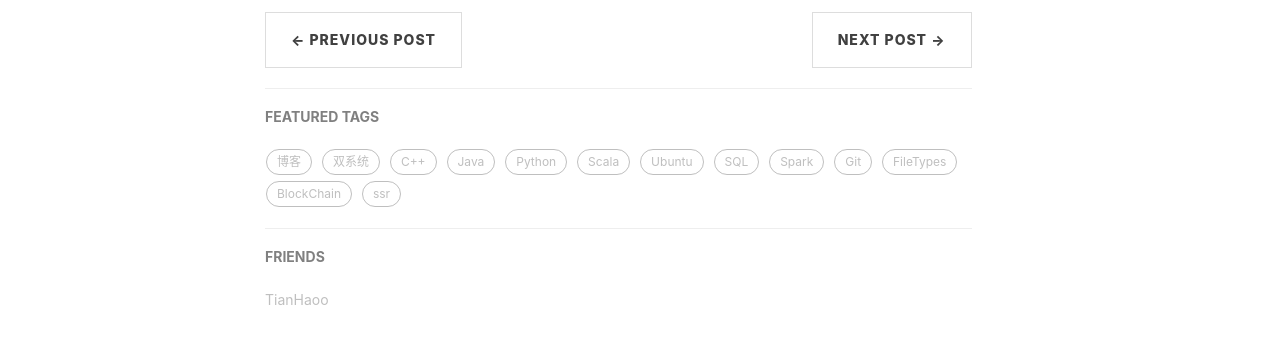
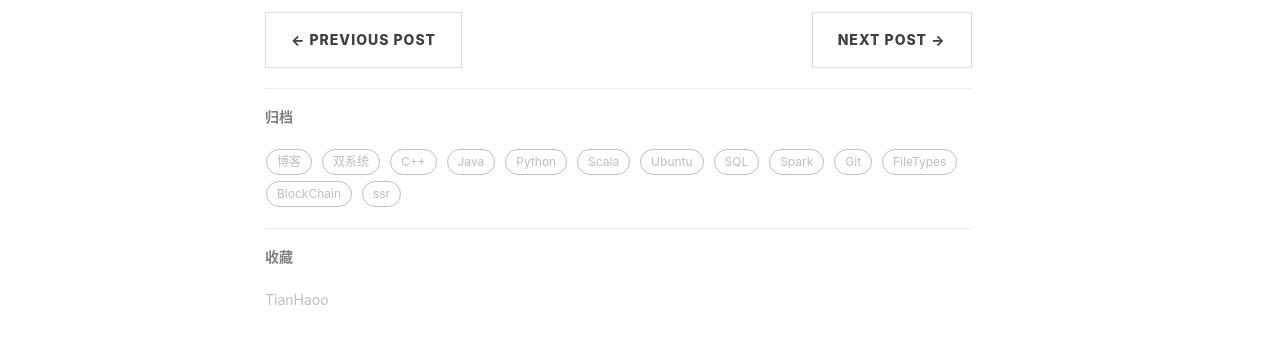
Before and after one commit to Fleschier/Fleschier.github.io, a Jekyll site: the page built from _posts/2018-04-15-Block-Chain.markdown, in a window 1280 px wide. Shown: the part 608-961 px from the top of the page. Built offline with Jekyll 4.4.1, drawn with Linux system fonts in a browser that asks for light colours; nearby versions of some CDN libraries; comment, search, counter and statistics services are not loaded.

Commit message:
Update post.html

```diff
--- a/_layouts/post.html
+++ b/_layouts/post.html
@@ -72,7 +72,7 @@ layout: default
                 {% if site.featured-tags %}
                 <section>
                     <hr class="hidden-sm hidden-xs">
-                    <h5><a href="/tags/">FEATURED TAGS</a></h5>
+                    <h5><a href="/tags/">归档</a></h5>
                     <div class="tags">
         				{% for tag in site.tags %}
                             {% if tag[1].size > {{site.featured-condition-size}} %}
@@ -88,7 +88,7 @@ layout: default
                 <!-- Friends Blog -->
                 {% if site.friends %}
                 <hr>
-                <h5>FRIENDS</h5>
+                <h5>收藏</h5>
                 <ul class="list-inline">
                     {% for friend in site.friends %}
                         <li><a href="{{friend.href}}">{{friend.title}}</a></li>
```
